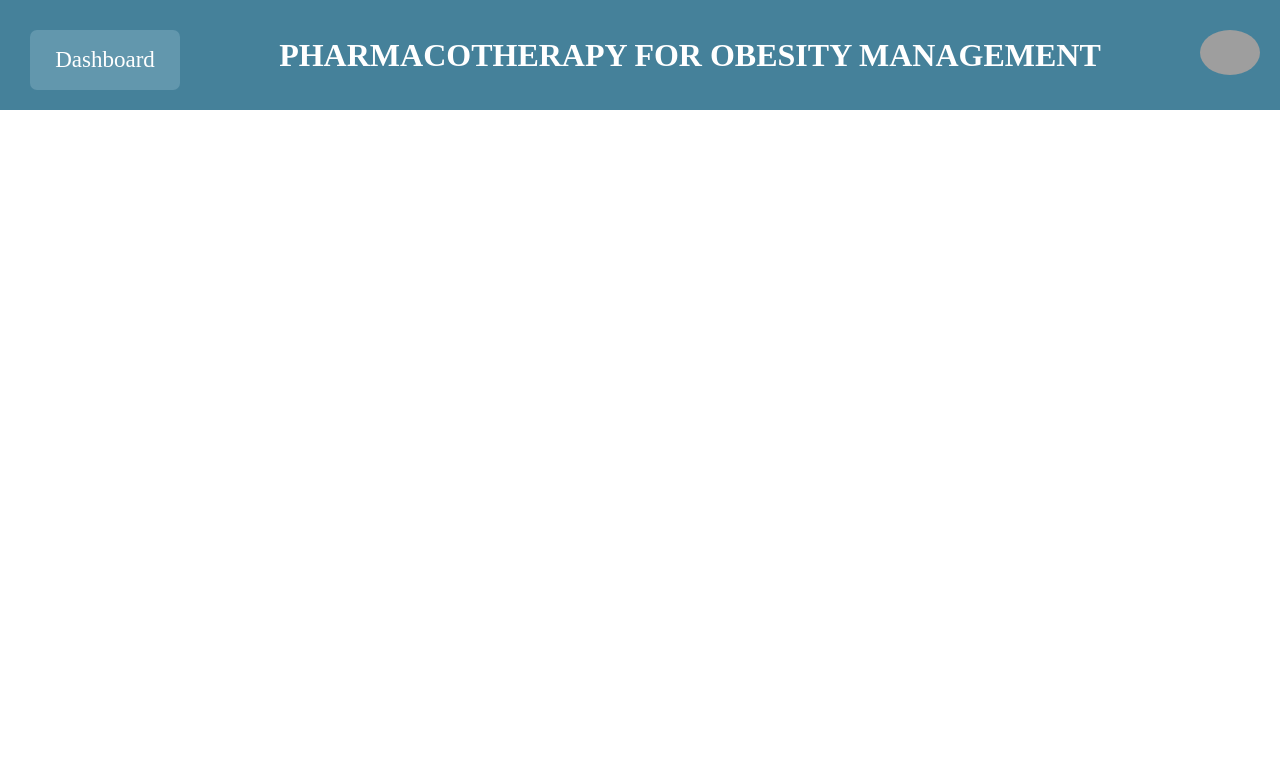
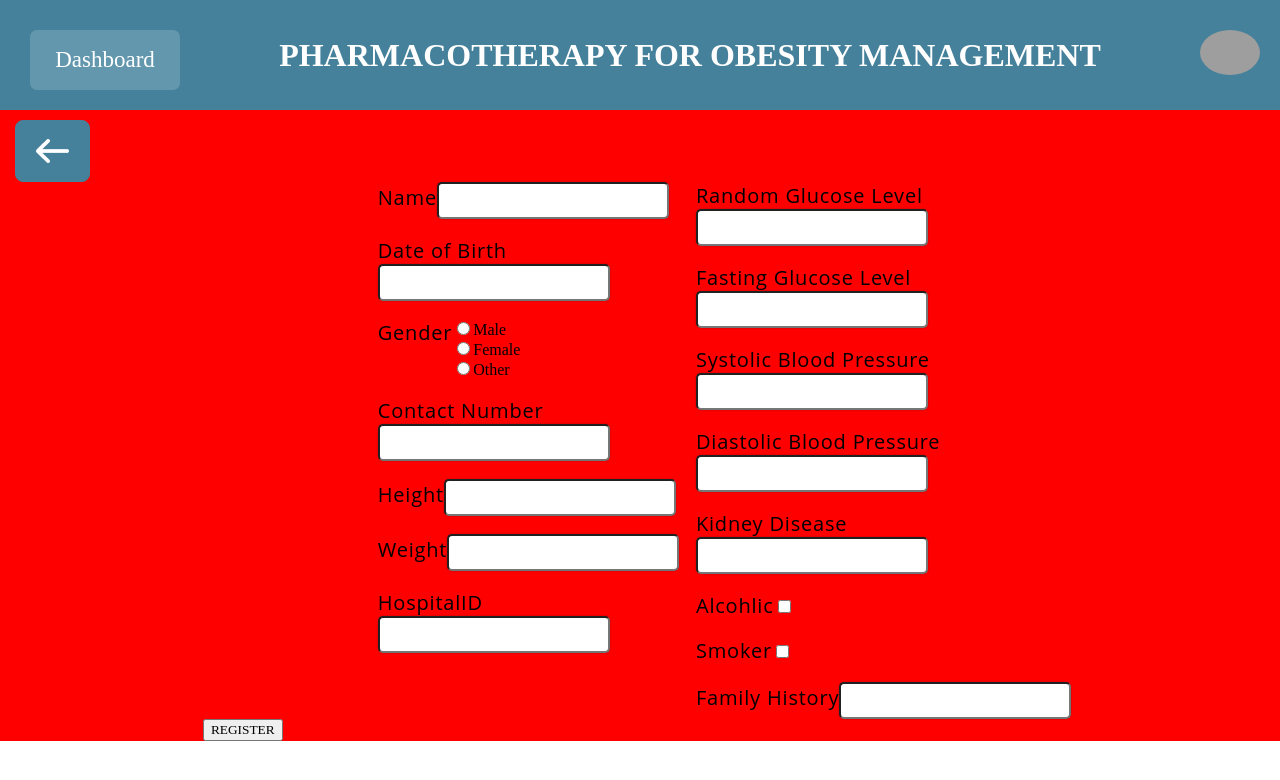
Before and after one commit to Humza-K-T/web-proj, a React (Create React App) app: page / in a window 1280 px wide. Shown: the top 780 px of the page. Built offline with nearby package versions, Linux system fonts and the light colour scheme; grey boxes are pictures that could not be loaded.

Commit message:
adjusted back button and new navbar in registeration screen

```diff
--- a/src/App.js
+++ b/src/App.js
@@ -1,12 +1,13 @@
 import "./App.css";
 import "./LoginScreen";
 import Login from "./LoginScreen";
-import Navbar from "./navbar";
+// import Navbar from "./navbar";
+import Registration from "./Registration";
 
 function App() {
   return (
     <div className="App">
-      <Navbar />
+      <Registration />
     </div>
   );
 }
--- a/src/Back.js
+++ b/src/Back.js
@@ -2,10 +2,12 @@ import "./back.css";
 
 export default function Back() {
   return (
-    <div className="Back">
-      <div className="Back-div">
+    <>
+      <div className="Back">
+        <div className="Back-div">
           <img className="Back-arrow" src="./images/Icon.png" />
+        </div>
       </div>
-    </div>
+    </>
   );
-  }
+}
--- a/src/Radio.js
+++ b/src/Radio.js
@@ -1,24 +1,21 @@
 import "./App.css";
-import React from "react"
+import React from "react";
 
 export default function Radio() {
-
-    const [state, updateState]=React.useState({
-        selectedOption:"Male"
+  const [state, updateState] = React.useState({
+    selectedOption: "Male",
   });
 
-      function onChangeValue(event){
+  function onChangeValue(event) {
     return "";
   }
 
   return (
     <div className="gender-container">
       <div>
-    <label className="label">
-      Gender
-      </label>
+        <label className="label">Gender</label>
       </div>
-   <div classNmae="Radio-Buttons">
+      <div className="Radio-Buttons">
         <div className="radio" float="left">
           <label>
             <input
@@ -56,7 +53,6 @@ export default function Radio() {
           </label>
         </div>
       </div>
-
     </div>
   );
 }
--- a/src/Registration.js
+++ b/src/Registration.js
@@ -1,70 +1,60 @@
 import "./regist.css";
-import React from "react"
-import Back from "./Back"
-import Navbar from "./Navbar"
-import Radio from "./Radio"
-import InputX from "./InputX"
-import Check from "./Check"
-
-
-
+import React from "react";
+import Back from "./Back";
+import Navbar from "./navbar";
+import Radio from "./Radio";
+import InputX from "./InputX";
+import Check from "./Check";
 
 export default function Registration() {
-
-
-
   return (
+    <>
+      <Navbar />
       <div className="Registration">
-    <Navbar />
         <Back />
         <div className="reigstFields">
           <form>
-    <div className="registration-parentdiv" >
+            <div className="registration-parentdiv">
               <div className="registration-indiv">
                 <InputX name="Name" />
-    <br/>
+                <br />
                 <InputX name="Date of Birth" />
-    <br/>
+                <br />
                 <Radio />
-    <br/>
+                <br />
                 <InputX name="Contact Number" />
-    <br/>
-    <InputX name="Height"/>
-    <br/>
-    <InputX name="Weight"/>
-    <br/>
-    <InputX name="HospitalID"/>
-    <br/>
-
+                <br />
+                <InputX name="Height" />
+                <br />
+                <InputX name="Weight" />
+                <br />
+                <InputX name="HospitalID" />
+                <br />
               </div>
 
               <div className="registration-outdiv">
-
-    <InputX name="Random Glucose Level"/>
-    <br/>
+                <InputX name="Random Glucose Level" />
+                <br />
                 <InputX name="Fasting Glucose Level" />
-    <br/>
-    <InputX name="Systolic Blood Pressure"/>
-    <br/>
+                <br />
+                <InputX name="Systolic Blood Pressure" />
+                <br />
                 <InputX name="Diastolic Blood Pressure" />
-    <br/>
+                <br />
                 <InputX name="Kidney Disease" />
-    <br/>
-    <Check name="Alcohlic"/>
-    <br/>
+                <br />
+                <Check name="Alcohlic" />
+                <br />
                 <Check name="Smoker" />
-    <br/>
+                <br />
                 <InputX name="Family History" />
-
               </div>
             </div>
 
-
-
-    <input type="submit" value="REGISTER" name="Register"/>
+            <input type="submit" value="REGISTER" name="Register" />
           </form>
-
-    </div>s
         </div>
+      </div>
+    </>
   );
 }
--- a/src/back.css
+++ b/src/back.css
@@ -1,22 +1,14 @@
-.Back{
+.Back {
+  /* margin: 10px; */
+  padding: 10px 0 0 30px;
+  display: flex;
+  align-items: center;
   /*position: absolute;
-  */width: 73px;
-  height: 60px;
+  */
+  width: 100%;
+
   /*left: 33px;
-  *//*top: 121px;
-  */filter: drop-shadow(0px 4px 4px rgba(0, 0, 0, 0.25));
-  -webkit-filter: drop-shadow(0px 4px 4px rgba(0, 0, 0, 0.25));
-}
-
-.Back-div{
-  box-sizing: border-box;
-  /*position: absolute;
-  */width: 73px;
-  height: 60px;
-  /*left: 33px;
-  *//*top: 121px;
-  */background: #45819A;
-  border: 1px solid #45819A;
+  */
   border-radius: 8px;
   -webkit-border-radius: 8px;
   -moz-border-radius: 8px;
@@ -24,11 +16,33 @@
   -o-border-radius: 8px;
 }
 
-.Back-arrow{
+.Back-div {
+  background-color: #45819a;
+  width: 73px;
+  height: 60px;
+  display: flex;
+  align-items: center;
+  justify-content: space-around;
+
+  /*position: absolute;
+  */
+  width: 73px;
+  height: 60px;
+  /*left: 33px;
+  */
+
+  border: 1px solid #45819a;
+  border-radius: 8px;
+  -webkit-border-radius: 8px;
+  -moz-border-radius: 8px;
+  -ms-border-radius: 8px;
+  -o-border-radius: 8px;
+}
+
+.Back-arrow {
   /* position: absolute; */
-/* left: 25%; */
-/* right: 75%; */
-/* top: 25%; */
-/* bottom: 75%; */
-
+  /* left: 25%; */
+  /* right: 75%; */
+  /* top: 25%; */
+  /* bottom: 75%; */
 }
--- a/src/regist.css
+++ b/src/regist.css
@@ -1,19 +1,24 @@
-.Registration{
+.Registration {
   /* position: relative; */
-  width: 1440px;
-  height: 1024px;
-
-  background: #FFFFFF;
+  width: 100%;
+  height: 100%;
+  background-color: red;
+  /* background: #ffffff; */
+  display: flex;
+  align-items: center;
+  flex-direction: column;
 }
 
-.in{
+.in {
   box-sizing: border-box;
   /*position: absolute;
-    */width: 232px;
+    */
+  width: 232px;
   height: 37px;
   /*left: 461px;
-    *//*top: 331px;
-    */border: 1px solid #B5B5B5;
+    */
+  /top: 331px;
+  */border: 1px solid #b5b5b5;
   filter: drop-shadow(0px 0px 1px rgba(0, 0, 0, 0.25));
   border-radius: 5px;
   -webkit-filter: drop-shadow(0px 0px 1px rgba(0, 0, 0, 0.25));
@@ -22,14 +27,14 @@
   -ms-border-radius: 5px;
   -o-border-radius: 5px;
 }
-  .label{
+.label {
   /* position: absolute; */
   width: 108px;
   height: 27px;
   /* left: 318px; */
   /* top: 336px; */
 
-    font-family: 'Open Sans';
+  font-family: "Open Sans";
   font-style: normal;
   font-weight: 400;
   font-size: 20px;
@@ -38,25 +43,21 @@
   letter-spacing: 0.04em;
 
   color: #000000;
-
 }
 
-  .gender-container{
-    display:flex;
+.gender-container {
+  display: flex;
 }
 
-  .registration-outdiv{
-
+.registration-outdiv {
 }
 
-  .registration-indiv{
-    margin-left:20%;
-
+.registration-indiv {
+  margin-left: 20%;
 }
-  .registration-parentdiv{
-    display:flex;
+.registration-parentdiv {
+  display: flex;
 }
-  .inputx{
+.inputx {
   /* float:none; */
-
 }
```
Lines whose indentation alone changed are shown as unchanged.
